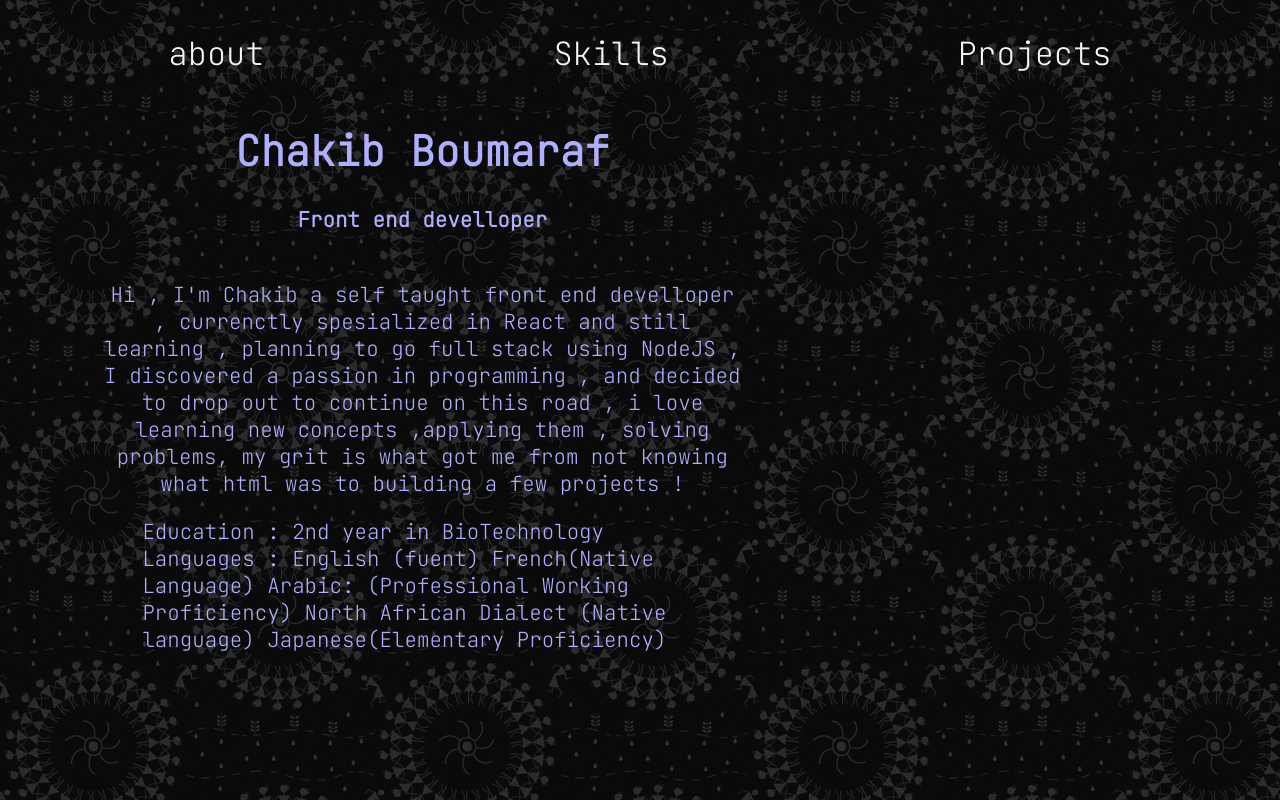
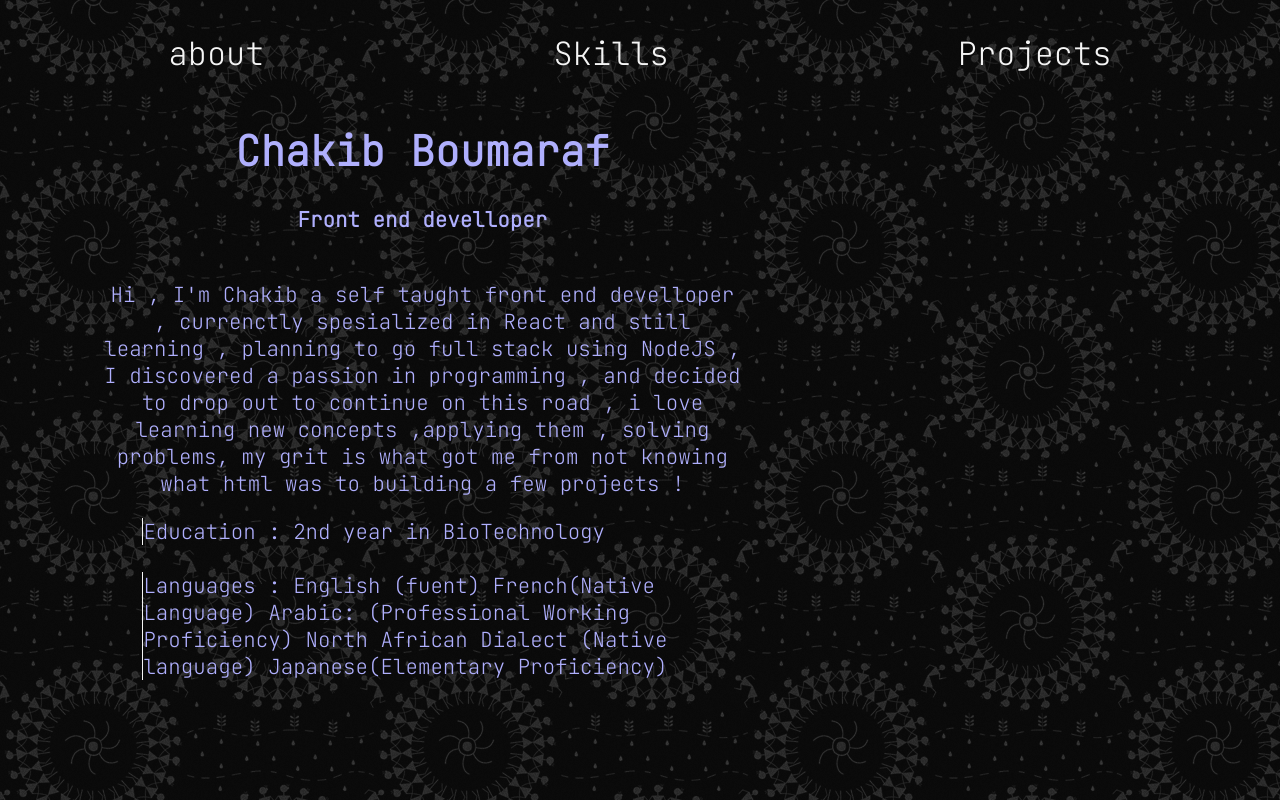
Before and after one commit to theDoorKeeper/portfolio, a React (Create React App) app: page / in a window 1280 px wide. Built offline with nearby package versions, Linux system fonts and the light colour scheme.

Commit message:
added some stylign changed some colors

```diff
--- a/src/components/About.css
+++ b/src/components/About.css
@@ -15,5 +15,9 @@
 }
 ul{
     list-style: none;
-    text-align: left;
+   text-align: left;
 }
+
+.about-list-element{
+    border-left: whitesmoke solid 1px;
+}
--- a/src/components/About.js
+++ b/src/components/About.js
@@ -14,8 +14,9 @@ export const About = () => {
                 my grit is what got me from not knowing what html was to building a few projects !
                      </p>
                      <ul>
-                         <li>  Education : 2nd year in BioTechnology</li>
-                        <li>Languages : English (fuent) French(Native Language) Arabic: (Professional Working Proficiency)
+                         <li className="about-list-element">  Education : 2nd year in BioTechnology</li>
+                         <br/>
+                        <li className="about-list-element"> Languages : English (fuent) French(Native Language) Arabic: (Professional Working Proficiency)
                           North African Dialect (Native language) Japanese(Elementary Proficiency)</li>
                      </ul>
                 </div>
--- a/src/components/Project.css
+++ b/src/components/Project.css
@@ -7,13 +7,13 @@
     flex-wrap: wrap;
     gap: 1rem   ;
     padding:1rem;
-    background: rgba(255, 255, 255, 0.329);
+    background: #2e2e2e;
 }
 
 .project{
     width: 100%;
     height: 40rem;
-    background: whitesmoke;
+    background: #646464;
     border-radius: 8px;
     box-shadow: 0px 7px 10px rgba(0,0,0,0.5);
 }
```
